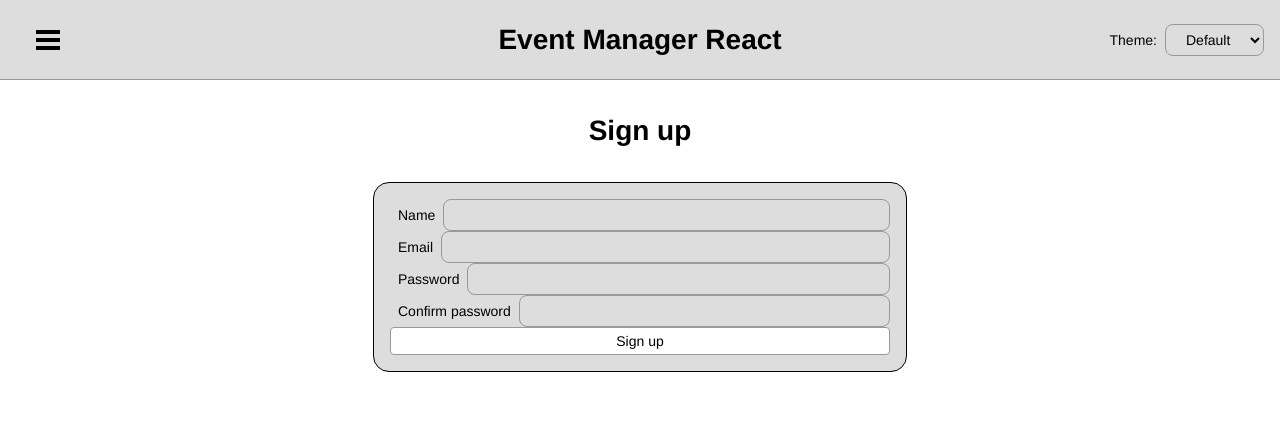
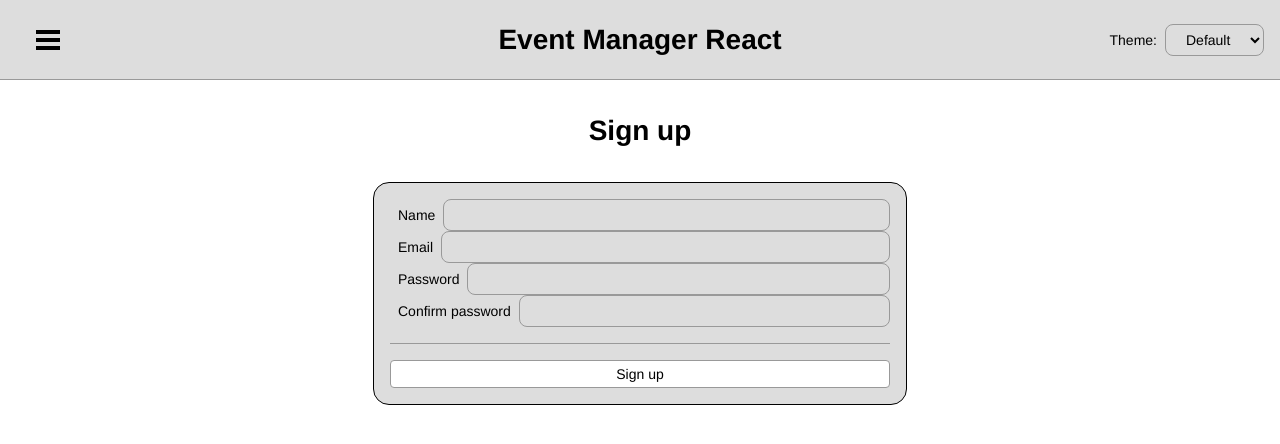
Before and after one commit to daxadal/event-manager-react, a React (Create React App) app: page /sign-up in a window 1280 px wide. Shown: the top 444 px of the page. Built offline with nearby package versions, Linux system fonts and the light colour scheme; no server answers.

Commit message:
Add divider

```diff
--- a/src/views/SignUp.tsx
+++ b/src/views/SignUp.tsx
@@ -3,6 +3,7 @@ import { redirect } from "react-router-dom";
 import styled from "styled-components";
 
 import Button from "../components/base/Button";
+import Divider from "../components/base/Divider";
 import Input from "../components/base/Input";
 import { ModalOp } from "../reducers/modal-types";
 import { signUp } from "../services/api/routes";
@@ -108,6 +109,8 @@ export default function SignUp() {
           onChange={setPasswordConfirm}
         />
 
+        <Divider />
+
         <Button as="button" type="submit">
           Sign up
         </Button>
```
